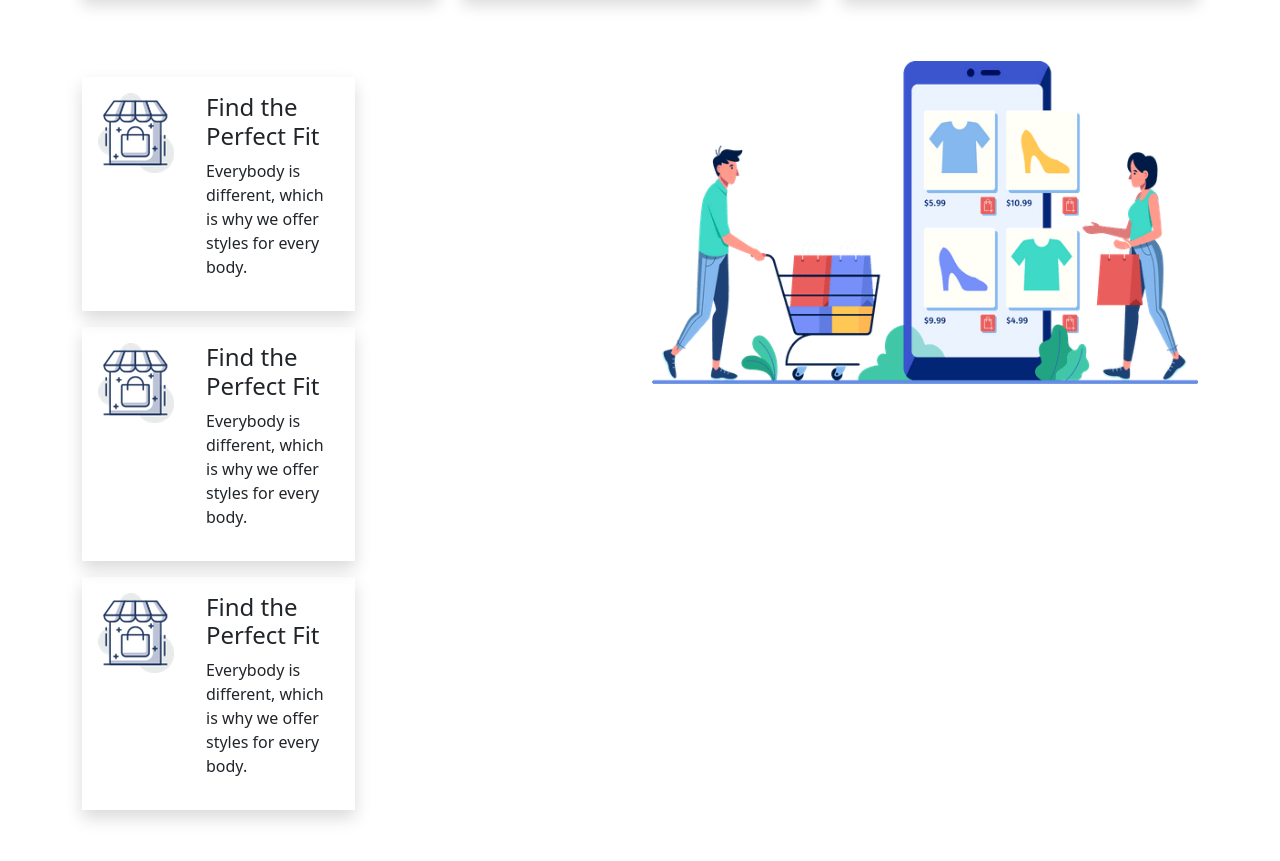
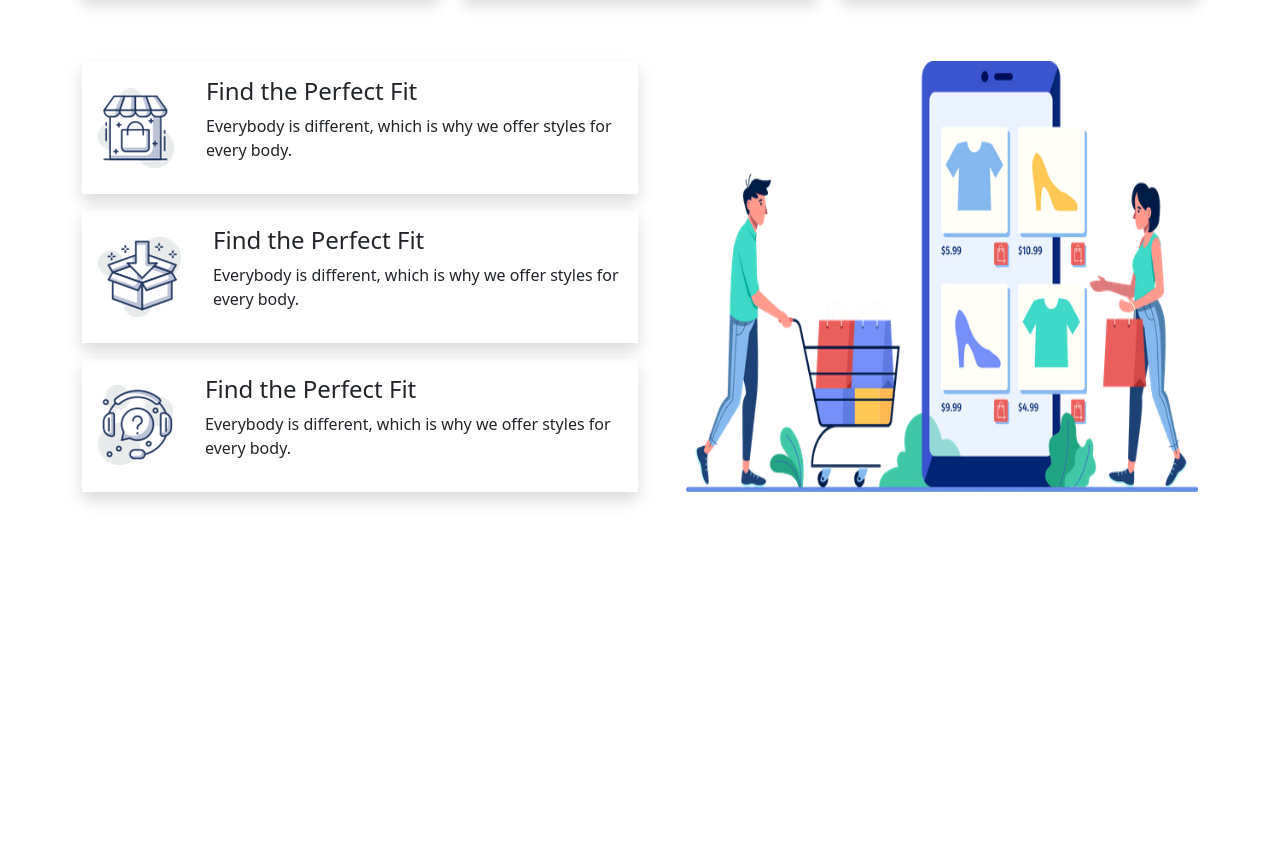
Before and after one commit to taohidbhuyian/panguin-fashon, a plain HTML site: page index.html in a window 1280 px wide. Shown: the part 1755-2616 px from the top of the page. After the commit the page ends 2311 px from the top, so only its background shows below. Drawn offline with nearby package versions, Linux system fonts and the light colour scheme.

Commit message:
last part

```diff
--- a/index.html
+++ b/index.html
@@ -157,8 +157,8 @@
           <div class="row">
             <!-- man part item end here  -->
             <div class="col-12 col-sm-6 col-md-4 col-lg-4">
-              <div class="card mb-3 shadow">
-                <div class="mx-auto my-3" >
+              <div class="card mb-3 shadow bg-light">
+                <div class="mx-auto my-3  " >
                   <img class="img-fluid" src="images/jacket-4.png" alt="">
                 </div>
                 <div class="card-body">
@@ -224,9 +224,9 @@
         <!-- man part end here  -->
 
         <!-- offer part start here  -->
-        <section class="container my-5">
-          <div class="row">
-            <div class="col-6">
+        <!-- <section class="container my-5">
+          <div class="d-flex flex-column-reverse flex-md-row align-items-center justify-content-around communication-container">
+            <div class="">
               <div class="row-cols-1">
                 <div class="col-12 col-md-6 d-flex shadow my-3">
                   <div class="m-3">
@@ -264,19 +264,96 @@
               </div>
 
             </div>
-            <div class="col-6">
+            <div class="w-50">
               <img class="img-fluid" src="images/shopping-2.png" alt="">
             </div>
 
           </div>
         </section>
+         -->
+        <!-- offer part end here  -->
 
-        <!-- offer part end here  -->
+
+        <!-- offer 2 part -->
+        <section class="container my-5">
+          <div class="d-flex flex-column-reverse flex-md-row justify-content-md-start " >
+            <!-- left side  -->
+            <div>
+              <div class="d-flex mb-3 align-items-center shadow" >
+                <img class="img-fluid p-3" src="icons/image 12.png" alt="">
+                <div class="p-3">
+                  <h4>Find the Perfect Fit</h4>
+                  <p>Everybody is different, which is why we offer styles for every body.</p>
+                </div>
+              </div>
+
+              <div class="d-flex mb-3 align-items-center shadow" >
+                <img class="img-fluid p-3" src="icons/image 13.png" alt="">
+                <div class="p-3">
+                  <h4>Find the Perfect Fit</h4>
+                  <p>Everybody is different, which is why we offer styles for every body.</p>
+                </div>
+              </div>
+
+              <div class="d-flex mb-3 align-items-center shadow" >
+                <img class="img-fluid p-3" src="icons/image 14.png" alt="">
+                <div class="p-3">
+                  <h4>Find the Perfect Fit</h4>
+                  <p>Everybody is different, which is why we offer styles for every body.</p>
+                </div>
+              </div>
+
+            </div>
+
+            <!-- right side -->
+            <div class="d-flex justify-content-md-end">
+              <img class="img-fluid ps-5 mb-3 " src="images/shopping-2.png" alt="">
+            </div>
+
+          </div>
+        </section>
+
+        <!-- offer 2 part -->
+
+
+
+
 
 
     </main>
     <footer>
+      <!-- <section class="container mt-5 mb-5">
+        <div class="d-flex flex-column-reverse flex-md-row align-items-center justify-content-around communication-container">
 
+          <div class="d-flex flex-column ">
+            <div class="p-3 bg-light mt-4 shadow-sm d-flex align-items-center justify-content-start rounded">
+              <img src="icons/image 12.png" class="commuication-icon mx-3" alt="" />
+              <div>
+                <h4>Find the Perfect Fit</h4>
+                <p> Everybody is different, which is why we offer styles for every body.</p>
+              </div>
+            </div>
+            <div class="p-3 bg-light mt-4 shadow-sm d-flex align-items-center justify-content-start rounded">
+              <img src="icons/image 12.png" class="commuication-icon mx-3" alt="" />
+              <div>
+                <h4>Free Exchanges</h4>
+                <p> One of the many reasons you can shop with peace of mind</p>
+              </div>
+            </div>
+            <div class="p-3 bg-light mt-4 shadow-sm d-flex align-items-center justify-content-start rounded">
+              <img src="icons/image 12.png" class="commuication-icon mx-3" alt="" />
+              <div>
+                <h4>Contact our sellers</h4>
+                <p> They are here to help you. That's quite literally what we pay them for.</p>
+              </div>
+            </div>
+          </div>
+
+          <div class="w-75 mt-4 ms-5">
+            <img src="images/shopping-2.png" class="w-100 img-fluid">
+          </div>
+        </div>
+      </section> -->
     </footer>
 
     <!-- js cdn link -->
```
